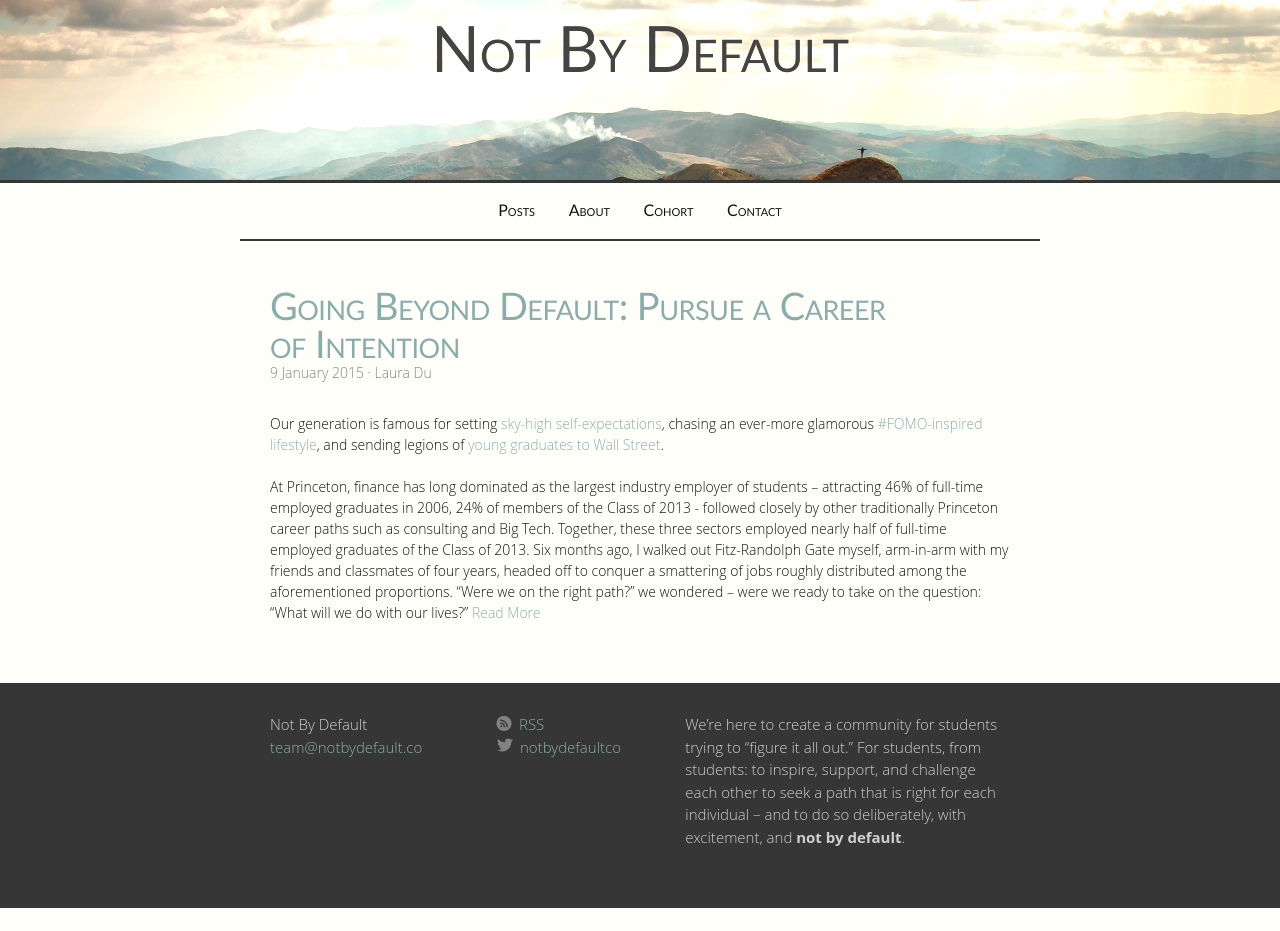
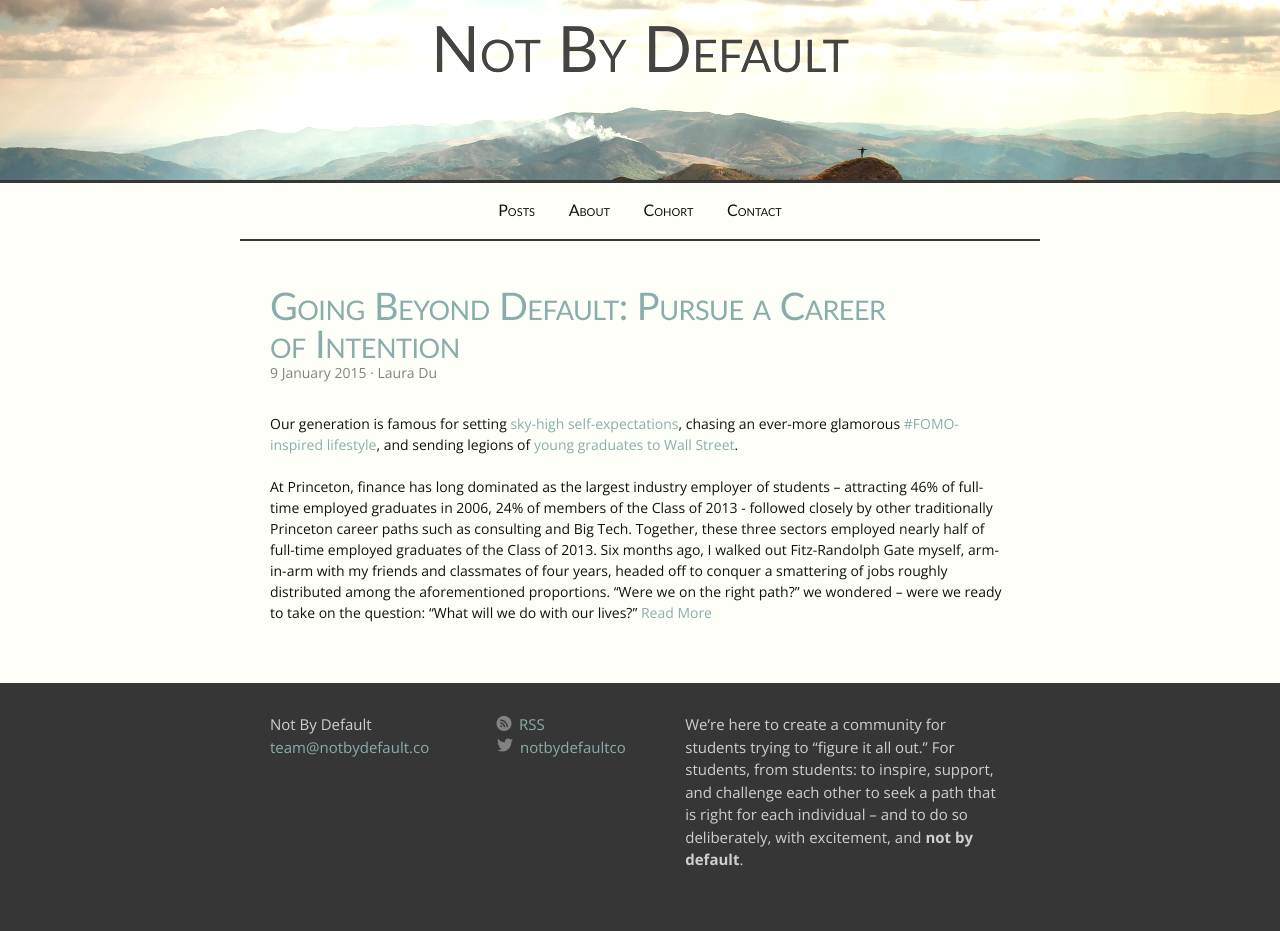
Before and after one commit to kronion/NBD, a Jekyll site: the page built from index.html, in a window 1280 px wide. Built offline with Jekyll 4.4.1, drawn with Linux system fonts in a browser that asks for light colours; before the commit the page ends 908 px from its top, so only the background shows below that.

Commit message:
Adding Open Sans, which I forgot

```diff
--- a/_includes/head.html
+++ b/_includes/head.html
@@ -6,6 +6,7 @@
   <title>{% if page.title %}{{ page.title }}{% else %}{{ site.title }}{% endif %}</title>
   <meta name="description" content="{{ site.description }}">
 
+  <link href='http://fonts.googleapis.com/css?family=Open+Sans:300italic,700italic,700,300' rel='stylesheet' type='text/css'>
   <link rel="stylesheet" href="{{ site.baseurl }}/assets/icons.css">
   <link rel="stylesheet" href="{{ site.baseurl }}/assets/grids-min.css">
   <link rel="stylesheet" href="{{ site.baseurl }}/assets/grids-res-min.css">
```
